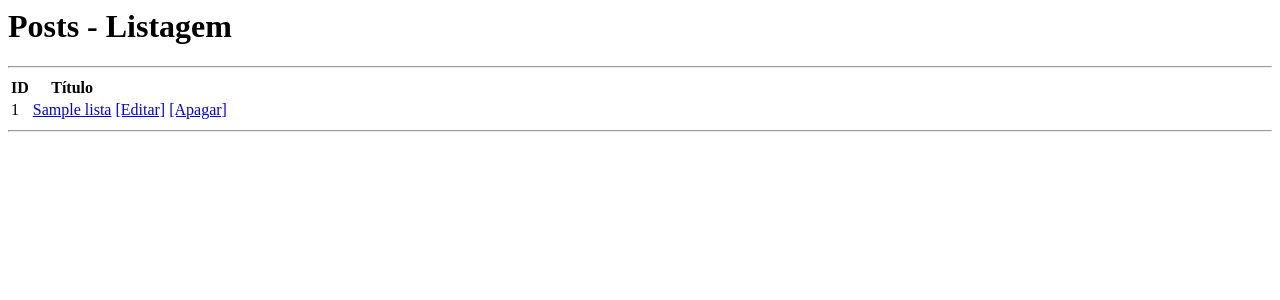
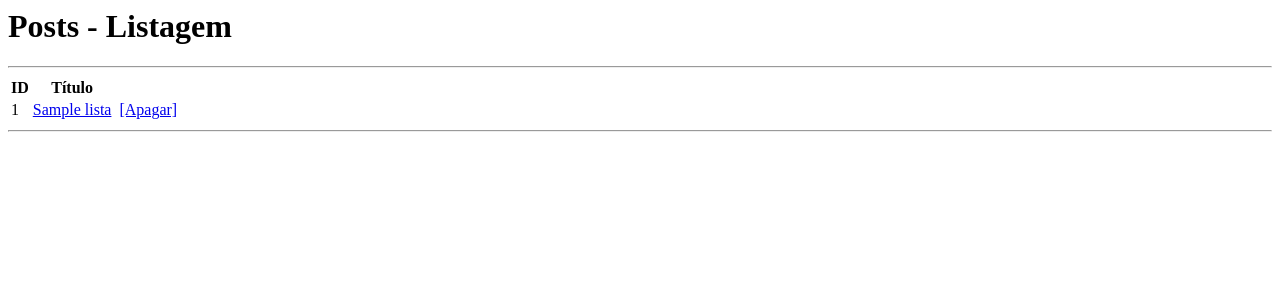
Before and after one commit to juliano777/probar_django, a Django app: template virtual_env/src/templates/posts/index.html in a window 1280 px wide. Shown: the top 300 px of the page. Run offline with Django 3.2, Linux system fonts and the light colour scheme; the template is opened without the code that fills it: most values are stand-ins (such as "Sample title", 1, 10 or a date in 2020).

Commit message:
20190308_0848

```diff
--- a/virtual_env/src/templates/posts/index.html
+++ b/virtual_env/src/templates/posts/index.html
@@ -24,7 +24,6 @@
 
       <td>
         <!-- <a href="/update/{{i.pk}}/">[Editar]</a> -->
-        <a href='{% url "posts:update" pk=i.pk %}'>[Editar]</a>
       </td>
 
       <td>
```
